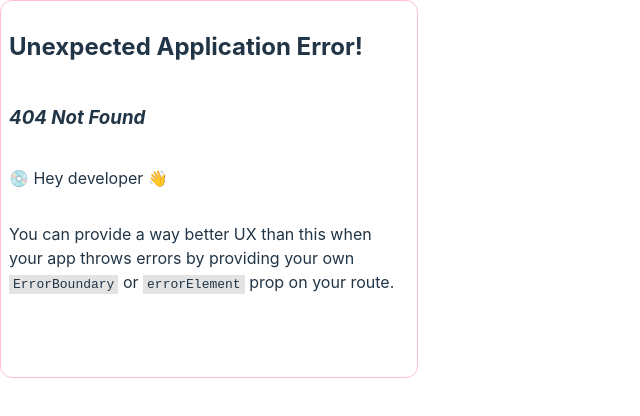
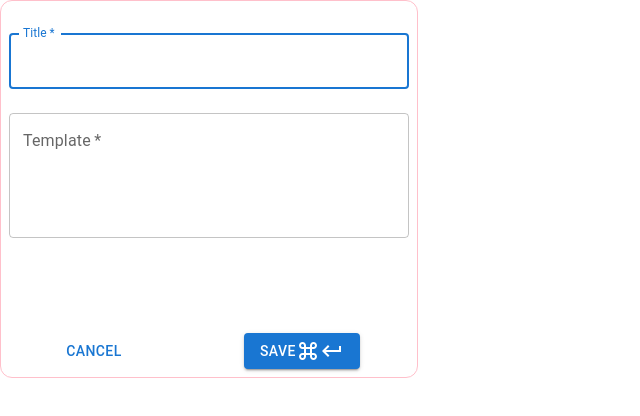
Before and after one commit to LouisTsang-jk/chatgpt-seal, a React (Vite) app: page /create in a window 1280 px wide. Before the commit this address had no page. Shown: the top 416 px of the page, without its empty margins (0-640 px from the left). Built offline with nearby package versions, Linux system fonts and the light colour scheme.

Commit message:
feat: create Editor

```diff
--- a/package.json
+++ b/package.json
@@ -20,6 +20,7 @@
     "@types/styled-components": "^5.1.26",
     "react": "^18.2.0",
     "react-dom": "^18.2.0",
+    "react-hook-form": "^7.45.2",
     "react-router-dom": "^6.11.2",
     "styled-components": "^5.3.11"
   },
--- a/src/content.ts
+++ b/src/content.ts
@@ -1,7 +1,7 @@
 const STORAGE_KEY = 'scene'
 
 interface Scene {
-  id: Symbol
+  id: string
   title: string
   promptTemplate: string
 }
--- a/src/index.d.ts
+++ b/src/index.d.ts
@@ -1,5 +1,5 @@
 declare interface Template {
-  id: Symbol
+  id: string
   title: string
   body: string
   checked?: boolean
--- /dev/null
+++ b/src/views/Editor/index.tsx
@@ -0,0 +1,89 @@
+import { useEffect } from "react"
+import { Link, useParams } from "react-router-dom"
+import { useForm } from "react-hook-form"
+import Button from "@mui/material/Button"
+import TextField from "@mui/material/TextField"
+import KeyboardReturnIcon from '@mui/icons-material/KeyboardReturn'
+import KeyboardCommandKeyIcon from '@mui/icons-material/KeyboardCommandKey';
+import { Grid } from "@mui/material"
+
+interface FormValues {
+  title: string
+  template: string
+}
+
+export default function Editor() {
+  const { id } = useParams()
+  const {
+    register,
+    handleSubmit,
+    formState: { errors }
+  } = useForm<FormValues>()
+
+  useEffect(() => {
+    console.log("id:", id)
+  }, [])
+
+  const onSubmit = (data: FormValues) => {
+    console.log(`Title: ${data.title}`)
+    console.log(`Template: ${data.template}`)
+  }
+
+  return (
+    <Grid
+      container
+      direction="column"
+      justifyContent="space-between"
+      component="form"
+      onSubmit={handleSubmit(onSubmit)}
+      noValidate
+      sx={{ mt: 1, height: "100%" }}
+    >
+      <Grid item>
+        <TextField
+          variant="outlined"
+          margin="normal"
+          required
+          fullWidth
+          id="title"
+          label="Title"
+          autoFocus
+          {...register("title", { required: "Title is required." })}
+          error={Boolean(errors.title)}
+          helperText={errors.title?.message || ""}
+        />
+        <TextField
+          variant="outlined"
+          margin="normal"
+          required
+          fullWidth
+          label="Template"
+          id="template"
+          multiline
+          rows={4}
+          {...register("template", { required: "Template is required." })}
+          error={Boolean(errors.template)}
+          helperText={errors.template?.message || ""}
+        />
+      </Grid>
+      <Grid
+        container
+        item
+        justifyContent="space-around"
+        alignItems="center"
+        spacing={2}
+      >
+        <Grid item>
+          <Button fullWidth component={Link} to="/"> Cancel </Button>
+        </Grid>
+        <Grid item>
+          <Button type="submit" fullWidth variant="contained" color="primary">
+            Save
+            <KeyboardCommandKeyIcon />
+            <KeyboardReturnIcon />
+          </Button>
+        </Grid>
+      </Grid>
+    </Grid>
+  )
+}
--- a/src/views/Main/components/List/index.tsx
+++ b/src/views/Main/components/List/index.tsx
@@ -1,9 +1,107 @@
+import { useContext, useEffect } from "react"
+import styled from "styled-components"
+import {
+  Checkbox,
+  ListItemButton,
+  ListItemIcon,
+  ListItemText
+} from "@mui/material"
+import { DataContext, StorageKey } from "@/DataContext"
+
+const TemplateDescriptionSpan = styled.span`
+  color: #ccc;
+  display: -webkit-box;
+  -webkit-box-orient: vertical;
+  -webkit-line-clamp: 3;
+  overflow: hidden;
+`
+
+const TruncateSpan = styled.span`
+  display: inline-block;
+  width: 100%;
+  overflow: hidden;
+  text-overflow: ellipsis;
+  white-space: nowrap;
+`
 export default function List() {
+  const { templateList, setTemplateList } = useContext(DataContext)
+  const mock: Template[] = [
+    {
+      id: '1',
+      body: "模板 - 🐱",
+      title: "🐱🐱🐱🐱🐱",
+      checked: false
+    },
+    {
+      id: '2',
+      body: "模板 - 🐶",
+      title: "🐶🐶🐶🐶🐶",
+      checked: false
+    },
+    {
+      id: '3',
+      body: "模板 - 🐯",
+      title: "🐯🐯🐯🐯🐯",
+      checked: false
+    },
+    {
+      id: '4',
+      body: "模板 - 🐼",
+      title: "🐼🐼🐼🐼🐼",
+      checked: false
+    },
+    {
+      id: '5',
+      body: "模板 - 🐲",
+      title: "🐲🐲🐲🐲🐲",
+      checked: false
+    }
+  ]
+  useEffect(() => {
+    setTemplateList(mock)
+    chrome?.storage?.local.get(StorageKey).then((data) => {
+      // setSceneList(data.scenes || [])
+      setTemplateList(data[StorageKey] || [])
+    })
+  }, [])
 
+  const handleToggle = (template: Template) => {
+    console.log("handleToggle:", template)
+    template.checked = !template.checked
+    setTemplateList([...templateList])
+  }
 
   return (
     <>
-
+      {templateList.map((template, templateIndex: number) => (
+        <ListItemButton
+          dense
+          component="li"
+          key={templateIndex}
+          onClick={() => handleToggle(template)}
+        >
+          <ListItemIcon>
+            <Checkbox
+              checked={template.checked}
+              inputProps={{ "aria-label": "controlled" }}
+            />
+          </ListItemIcon>
+          <ListItemText
+            primary={
+              <TruncateSpan title={template.title}>
+                {template.title}
+              </TruncateSpan>
+            }
+            secondary={
+              <>
+                <TemplateDescriptionSpan title={template.body}>
+                  {template.body}
+                </TemplateDescriptionSpan>
+              </>
+            }
+          />
+        </ListItemButton>
+      ))}
     </>
   )
 }
--- a/src/views/Main/components/Toolbar/index.tsx
+++ b/src/views/Main/components/Toolbar/index.tsx
@@ -1,9 +1,11 @@
-import { IconButton, InputBase, Tooltip } from "@mui/material"
+import { IconButton, InputBase, ToggleButton, Tooltip } from "@mui/material"
 import SearchIcon from "@mui/icons-material/Search"
 import AddIcon from "@mui/icons-material/Add"
 import SettingsIcon from "@mui/icons-material/Settings"
 import ChecklistIcon from "@mui/icons-material/Checklist"
 import styled from "styled-components"
+import { Link } from "react-router-dom"
+import { useId, useState } from "react"
 
 const ToolbarTitleDiv = styled.div``
 
@@ -35,6 +37,7 @@ const SearchInputIcon = styled(SearchIcon)`
 `
 
 const ActionBtnGroupDiv = styled.div`
+  margin-bottom: 8px;
   button {
     color: #333;
   }
@@ -44,6 +47,8 @@ const ActionBtnGroupDiv = styled.div`
 `
 
 export default function Toolbar() {
+  const [selected, setSelected] = useState(false)
+
   const createScene = () => {
     const title = prompt("Please Enter Scene Title")
     if (!title) return
@@ -52,7 +57,7 @@ export default function Toolbar() {
     chrome?.storage?.local.get("scenes").then((data) => {
       const sceneList: Scene[] = data.scenes || []
       sceneList.push({
-        id: Symbol(),
+        id: useId(),
         title,
         promptTemplate
       })
@@ -79,15 +84,29 @@ export default function Toolbar() {
           </>
         )}
         <ActionBtnGroupDiv>
-          <Tooltip title="Create a new Scene" onClick={createScene}>
-            <IconButton color="secondary" aria-label="Create a new scene">
-              <AddIcon />
-            </IconButton>
-          </Tooltip>
+          <Link to="/create">
+            <Tooltip title="Create a new Scene">
+              <IconButton color="secondary" aria-label="Create a new scene">
+                <AddIcon />
+              </IconButton>
+            </Tooltip>
+          </Link>
           <Tooltip title="Batch operate">
-            <IconButton color="secondary" aria-label="Batch operate">
+            <ToggleButton
+              value="check"
+              aria-label="Batch operate"
+              color="secondary"
+              selected={selected}
+              sx={{
+                border: 0,
+                borderRadius: "50%",
+                padding: "8px",
+                marginLeft: "4px"
+              }}
+              onChange={() => setSelected(!selected)}
+            >
               <ChecklistIcon />
-            </IconButton>
+            </ToggleButton>
           </Tooltip>
           {/* <Tooltip title="Batch operate">
             <IconButton color="secondary" aria-label="Batch operate">
--- a/src/views/Main/index.tsx
+++ b/src/views/Main/index.tsx
@@ -1,13 +1,6 @@
-import { ChangeEvent, useContext, useEffect } from "react"
 import styled from "styled-components"
 import Toolbar from "./components/Toolbar"
-import {
-  Checkbox,
-  ListItemButton,
-  ListItemIcon,
-  ListItemText
-} from "@mui/material"
-import { DataContext, StorageKey } from "@/DataContext"
+import List from "./components/List"
 
 
 const ToolbarContainerDiv = styled.div`
@@ -22,107 +15,14 @@ const ListContainerDiv = styled.div`
   overflow: auto;
 `
 
-const TemplateDescriptionSpan = styled.span`
-  color: #ccc;
-  display: -webkit-box;
-  -webkit-box-orient: vertical;
-  -webkit-line-clamp: 3;
-  overflow: hidden;
-`
-
-const TruncateSpan = styled.span`
-  display: inline-block;
-  width: 100%;
-  overflow: hidden;
-  text-overflow: ellipsis;
-  white-space: nowrap;
-`
-
 export default function Main() {
-  const mock: Template[] = [
-    {
-      id: Symbol(),
-      body: "模板 - 🐱",
-      title: "🐱🐱🐱🐱🐱",
-      checked: false
-    },
-    {
-      id: Symbol(),
-      body: "模板 - 🐶",
-      title: "🐶🐶🐶🐶🐶",
-      checked: false
-    },
-    {
-      id: Symbol(),
-      body: "模板 - 🐯",
-      title: "🐯🐯🐯🐯🐯",
-      checked: false
-    },
-    {
-      id: Symbol(),
-      body: "模板 - 🐼",
-      title: "🐼🐼🐼🐼🐼",
-      checked: false
-    },
-    {
-      id: Symbol(),
-      body: "模板 - 🐲",
-      title: "🐲🐲🐲🐲🐲",
-      checked: false
-    }
-  ]
-
-  const { templateList, setTemplateList } = useContext(DataContext)
-
-  useEffect(() => {
-    setTemplateList(mock)
-    chrome?.storage?.local.get(StorageKey).then((data) => {
-      // setSceneList(data.scenes || [])
-      setTemplateList(data[StorageKey] || [])
-    })
-  }, [])
-
-  const handleToggle = (template: Template) => {
-    console.log('handleToggle:', template)
-    template.checked = !template.checked
-    setTemplateList([...templateList])
-  }
-
   return (
     <>
       <ToolbarContainerDiv>
         <Toolbar />
       </ToolbarContainerDiv>
       <ListContainerDiv>
-        {templateList.map((template, templateIndex: number) => (
-          <ListItemButton
-            dense
-            component="li"
-            key={templateIndex}
-            onClick={() => handleToggle(template)}
-          >
-            <ListItemIcon>
-              <Checkbox
-                checked={template.checked}
-                inputProps={{ "aria-label": "controlled" }}
-              />
-            </ListItemIcon>
-            <ListItemText
-              primary={
-                <TruncateSpan title={template.title}>
-                  {template.title}
-                </TruncateSpan>
-              }
-              secondary={
-                <>
-                  <TemplateDescriptionSpan title={template.body}>
-                    {template.body}
-                  </TemplateDescriptionSpan>
-                </>
-              }
-            />
-          </ListItemButton>
-        ))}
+        <List />
       </ListContainerDiv>
     </>
   )
```
Also changed, not shown: src/main.tsx (+9 -0 lines), 1 other file (tests, documents, lock files or other folders).
